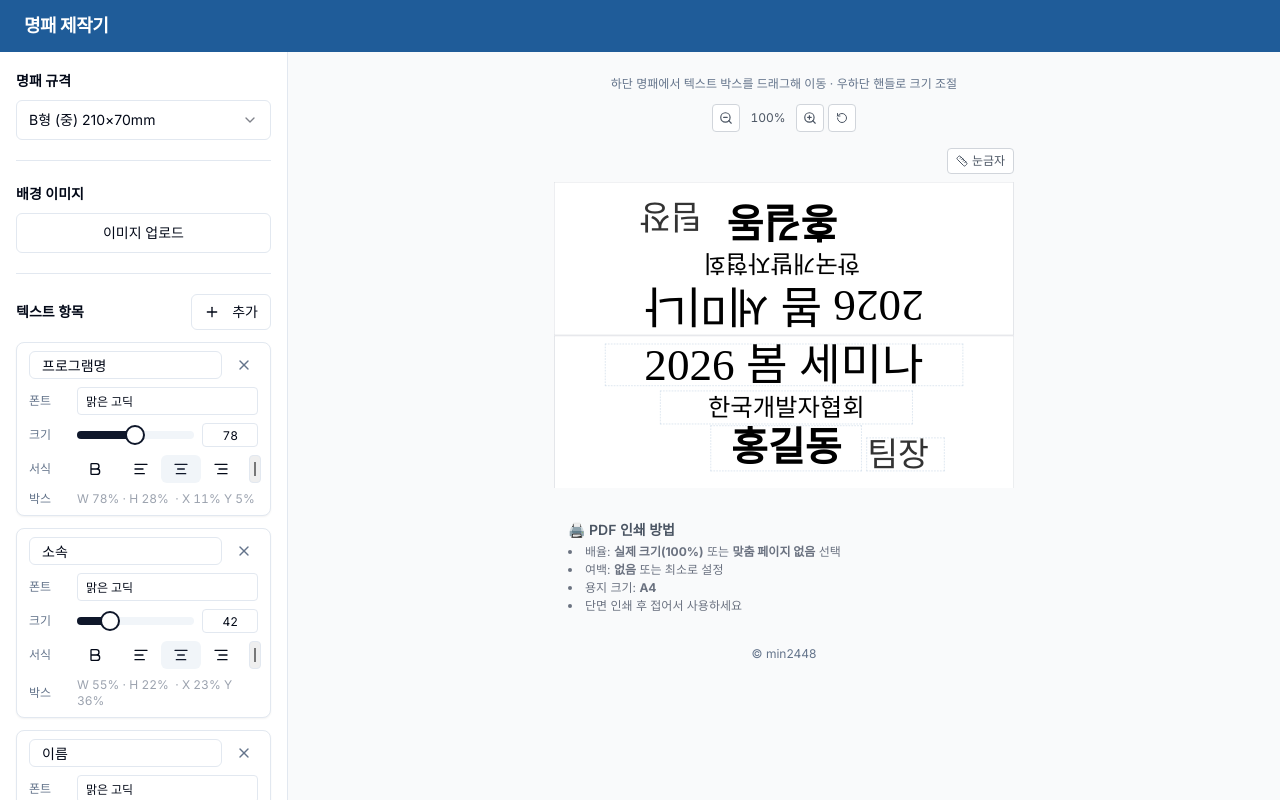
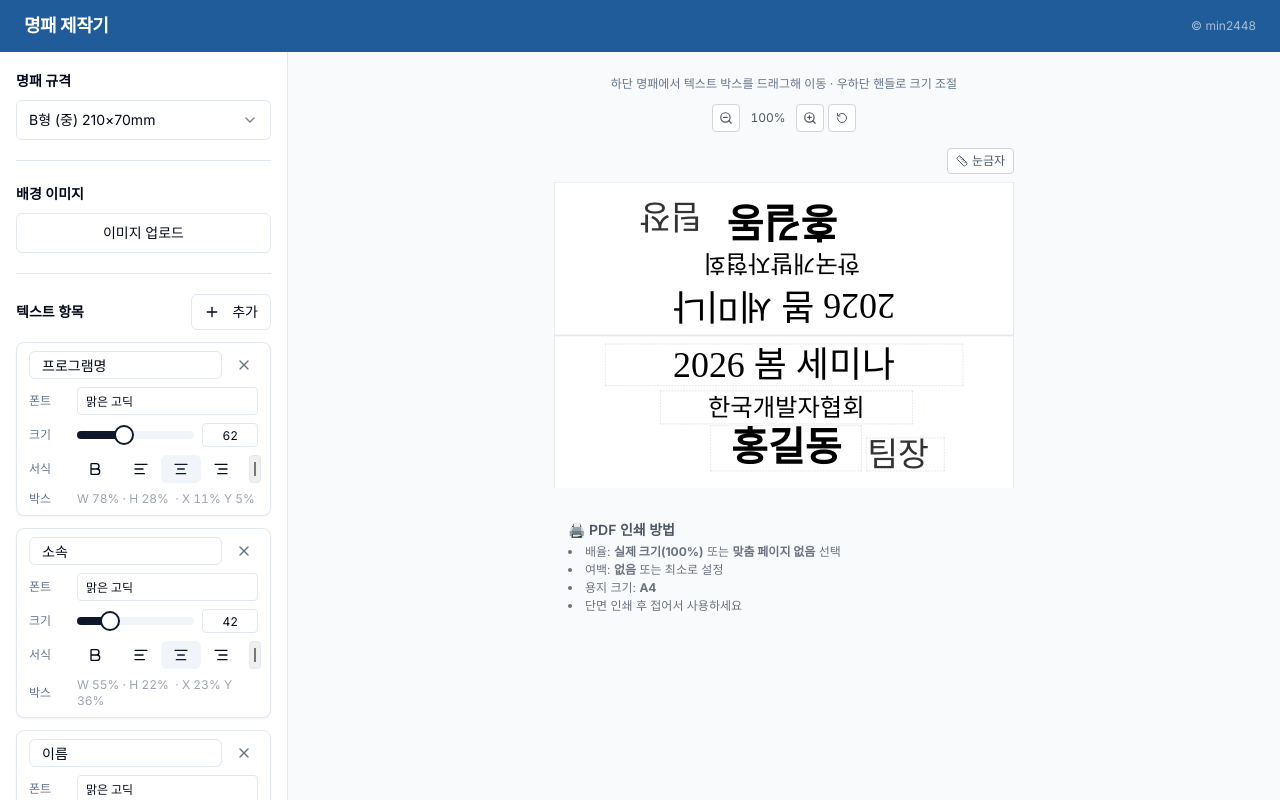
Before and after one commit to kmin2448/name, a Next.js app: page / in a window 1280 px wide. Shown: the top 800 px of the page. Built offline with nearby package versions, Linux system fonts and the light colour scheme.

Commit message:
feat: 헤더 저작권 표시 이동, 프로그램명 기본 폰트 62px, 커스텀 취소 기능, 폰트 크기 직접 입력 버그 수정

```diff
--- a/src/app/page.tsx
+++ b/src/app/page.tsx
@@ -43,6 +43,7 @@ export default function Home() {
     setFieldOverrideForPage,
     moveFieldForPage,
     resizeFieldForPage,
+    clearPageFieldOverride,
   } = useNameplateState()
 
   const [focusedFieldId, setFocusedFieldId] = useState<string | null>(null)
@@ -130,8 +131,9 @@ export default function Home() {
     <>
       <Toaster position="top-right" richColors />
       <div className="min-h-screen flex flex-col">
-        <header className="bg-[#1F5C99] text-white px-6 py-3 shrink-0">
+        <header className="bg-[#1F5C99] text-white px-6 py-3 shrink-0 flex items-center justify-between">
           <h1 className="text-lg font-bold tracking-tight">명패 제작기</h1>
+          <span className="text-xs opacity-60">© min2448</span>
         </header>
 
         <div className="flex flex-1 overflow-hidden">
@@ -197,9 +199,15 @@ export default function Home() {
                 <RotateCcw className="w-3 h-3" />
               </button>
               {hasPageOverride && !applyToAll && (
-                <span className="ml-2 text-xs bg-orange-100 text-orange-600 px-1.5 py-0.5 rounded">
-                  커스텀 적용 중
-                </span>
+                <button
+                  onClick={() => {
+                    clearPageFieldOverride(selectedRowIndex)
+                  }}
+                  className="ml-2 text-xs bg-orange-100 text-orange-600 px-1.5 py-0.5 rounded hover:bg-orange-200 transition-colors"
+                  title="이 페이지의 커스텀 서식을 제거하고 기본 서식으로 되돌립니다"
+                >
+                  커스텀 취소 ✕
+                </button>
               )}
             </div>
 
@@ -282,7 +290,6 @@ export default function Home() {
               </ul>
             </div>
 
-            <p className="mt-6 text-xs text-muted-foreground">© min2448</p>
           </main>
         </div>
       </div>
--- a/src/components/SettingsPanel/TextFieldEditor.tsx
+++ b/src/components/SettingsPanel/TextFieldEditor.tsx
@@ -10,6 +10,30 @@ import { ToggleGroup, ToggleGroupItem } from '@/components/ui/toggle-group'
 import { Card, CardContent, CardHeader } from '@/components/ui/card'
 import { Bold, AlignLeft, AlignCenter, AlignRight, X, Plus } from 'lucide-react'
 import { useLocalFonts } from '@/hooks/useLocalFonts'
+
+function FontSizeInput({ value, onChange }: { value: number; onChange: (v: number) => void }) {
+  const [draft, setDraft] = useState<string | null>(null)
+  return (
+    <input
+      type="number"
+      min={8}
+      max={150}
+      value={draft !== null ? draft : String(value)}
+      onChange={(e) => setDraft(e.target.value)}
+      onBlur={() => {
+        if (draft !== null) {
+          const v = parseInt(draft, 10)
+          if (!isNaN(v)) onChange(Math.min(150, Math.max(8, v)))
+          setDraft(null)
+        }
+      }}
+      onKeyDown={(e) => {
+        if (e.key === 'Enter') (e.target as HTMLInputElement).blur()
+      }}
+      className="h-6 w-14 text-xs border border-input rounded px-1 text-right tabular-nums"
+    />
+  )
+}
 
 // 포커스 시 입력을 초기화해서 datalist가 모든 폰트를 표시하도록 함
 function FontPicker({
@@ -122,16 +146,9 @@ export function TextFieldEditor({ fields, focusedId, onUpdate, onRemove, onAdd }
                 onValueChange={([v]) => onUpdate({ ...field, fontSize: v })}
                 className="flex-1"
               />
-              <input
-                type="number"
-                min={8}
-                max={150}
+              <FontSizeInput
                 value={field.fontSize}
-                onChange={(e) => {
-                  const v = parseInt(e.target.value, 10)
-                  if (!isNaN(v)) onUpdate({ ...field, fontSize: Math.min(150, Math.max(8, v)) })
-                }}
-                className="h-6 w-14 text-xs border border-input rounded px-1 text-right tabular-nums"
+                onChange={(v) => onUpdate({ ...field, fontSize: v })}
               />
             </div>
 
--- a/src/hooks/useNameplateState.ts
+++ b/src/hooks/useNameplateState.ts
@@ -19,6 +19,7 @@ type Action =
   | { type: 'SET_FIELD_OVERRIDE_FOR_PAGE'; payload: { pageIndex: number; field: TextFieldConfig } }
   | { type: 'MOVE_FIELD_FOR_PAGE'; payload: { pageIndex: number; id: string; positionX: number; positionY: number } }
   | { type: 'RESIZE_FIELD_FOR_PAGE'; payload: { pageIndex: number; id: string; widthPct: number; heightPct: number } }
+  | { type: 'CLEAR_PAGE_FIELD_OVERRIDE'; payload: number }
 
 function clamp(value: number, min: number, max: number): number {
   return Math.min(max, Math.max(min, value))
@@ -127,6 +128,10 @@ export function nameplateReducer(state: NameplateState, action: Action): Namepla
         },
       }
     }
+    case 'CLEAR_PAGE_FIELD_OVERRIDE': {
+      const { [action.payload]: _removed, ...rest } = state.pageFieldOverrides
+      return { ...state, pageFieldOverrides: rest }
+    }
     case 'RESIZE_FIELD_FOR_PAGE': {
       const { pageIndex, id, widthPct, heightPct } = action.payload
       const existing = state.pageFieldOverrides[pageIndex] ?? {}
@@ -201,11 +206,15 @@ export function useNameplateState() {
       dispatch({ type: 'RESIZE_FIELD_FOR_PAGE', payload: { pageIndex, id, widthPct, heightPct } }),
     []
   )
+  const clearPageFieldOverride = useCallback(
+    (pageIndex: number) => dispatch({ type: 'CLEAR_PAGE_FIELD_OVERRIDE', payload: pageIndex }),
+    []
+  )
 
   return {
     state, setSize, setBackground, setFields, addField, addFieldWithLabel,
     updateField, removeField, moveField, resizeField,
     setPreviewData, setExcelRows, updateExcelRow,
-    setFieldOverrideForPage, moveFieldForPage, resizeFieldForPage,
+    setFieldOverrideForPage, moveFieldForPage, resizeFieldForPage, clearPageFieldOverride,
   }
 }
--- a/src/lib/sizeConstants.ts
+++ b/src/lib/sizeConstants.ts
@@ -15,7 +15,7 @@ export const DEFAULT_FIELDS: TextFieldConfig[] = [
   {
     id: 'program',
     label: '프로그램명',
-    fontSize: 78,
+    fontSize: 62,
     fontWeight: 'normal',
     fontFamily: '맑은 고딕',
     textAlign: 'center',
```
Also changed, not shown: 1 other file (tests, documents, lock files or other folders).
